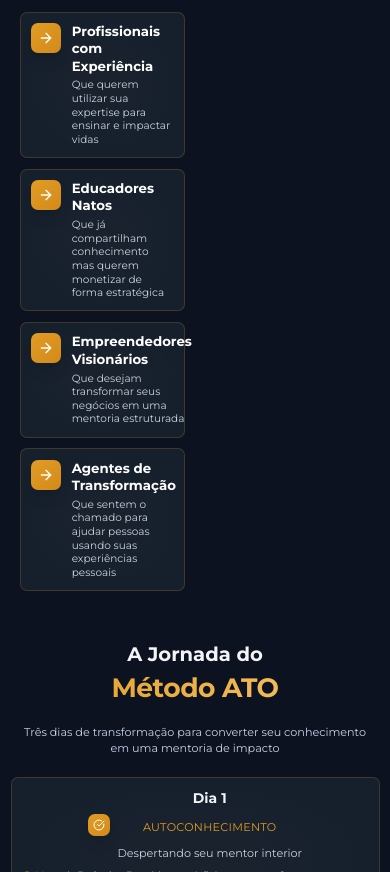
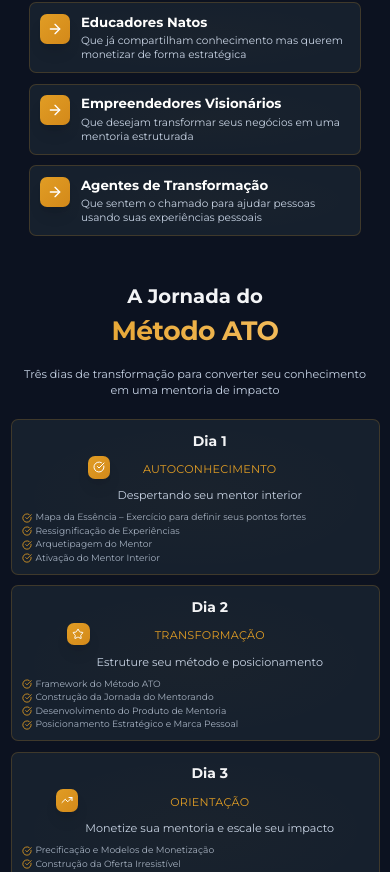
Before and after one commit to iagosoave/ato, a React (Vite) app: page / in a window 390 px wide. Shown: the part 1128-2000 px from the top of the page. Built offline with nearby package versions, Linux system fonts and the light colour scheme; the HTML template or start-up script is replaced by a standard one.

Commit message:
Adicionando nome_do_arquivo.ext

```diff
--- a/src/index.css
+++ b/src/index.css
@@ -1190,119 +1190,90 @@ footer {
 
 /* Correção específica para PricingSection e garantia contra sobreposições */
 
-  /* Garantir que todas as seções no mobile respeitem seus espaços */
-  .method-journey-section,
-  .event-logistics-section,
-  .pricing-section,
-  .testimonials-section,
-  .cristofer-section,
-  .final-cta-section,
-  .faq-section {
-    position: relative !important;
-    display: block !important;
-    width: 100% !important;
+  /* CORREÇÃO DE SOBREPOSIÇÃO PARA MOBILE - NÃO AFETA DESKTOP */
+
+@media (max-width: 767px) {
+  /* Reset para todas as seções exceto hero */
+  section:not(.hero-section) {
+    position: static !important;
+    z-index: 1 !important;
+    height: auto !important;
+    min-height: auto !important;
+    max-height: none !important;
+    overflow: visible !important;
     margin: 0 !important;
-    padding: 20px 0 !important;
-    clear: both !important;
-    float: none !important;
-    overflow: visible !important;
+    border: none !important;
+    padding: 2rem 0 !important;
     transform: none !important;
   }
 
-  /* Remover todos os elementos de correção anteriores */
-  [id*="fix"],
+  /* Remover elementos de correção antigos que podem estar causando conflito */
+  [id*="section-gap-fix"],
   [class*="-fix"],
   [class*="fix-"],
-  [class*="section-gap-fix"],
-  [class*="audience-bottom-fix"],
-  [class*="method-top-fix"],
-  [class*="faq-to-black-footer"],
-  [class*="footer-top-fix"] {
+  [class*="barrier"] {
     display: none !important;
   }
 
-  /* Remover quaisquer margens negativas */
-  section + section {
+  /* Adicionar pequena separação entre seções */
+  section:not(.hero-section) {
+    border-bottom: 1px solid rgba(255,255,255,0.05) !important;
+  }
+
+  /* Corrigir efeito de hover problemático */
+  .group:hover .absolute.inset-0 {
+    display: none !important;
+  }
+
+  /* Garantir que elementos não vazem para outras seções */
+  section:not(.hero-section) {
+    clear: both !important;
     margin-top: 0 !important;
   }
 
-  /* Tratar elementos posicionados absolutamente dentro das seções */
-  section [style*="position: absolute"] {
-    position: relative !important;
-    top: auto !important;
-    left: auto !important;
-    bottom: auto !important;
-    right: auto !important;
+  /* Ajuste para a seção de pricing */
+  .pricing-section .price-highlight {
+    margin-bottom: 1.5rem !important;
   }
 
-  /* Específico para elementos posicionados absolutamente na PricingSection */
-  .pricing-section [style*="position: absolute"] {
-    position: relative !important;
-    top: auto !important;
-    left: auto !important;
-    right: auto !important;
-    bottom: auto !important;
-    margin: 0 !important;
-  }
-
-  /* Assegurar compatibilidade com todos os dispositivos móveis */
-  @media (max-width: 576px) {
-    .pricing-section {
-      padding-top: 15px !important;
-      padding-bottom: 15px !important;
-    }
-  }
-
-  @media (max-width: 375px) {
-    .pricing-section {
-      padding-top: 10px !important;
-      padding-bottom: 10px !important;
-    }
-  }
-
-  /* Correção específica para os cards no final da PricingSection */
-
-@media (max-width: 767px) {
-  /* Ajuste principal para a PricingSection */
-  .pricing-section {
-    padding-bottom: 30px !important; /* Adiciona mais espaço no final da seção */
-    overflow: visible !important;
-    position: relative !important;
-    z-index: 1 !important;
-  }
-
-  /* Correção específica para os cards/elementos no final da seção */
-  .pricing-section [class*="card"],
-  .pricing-section [class*="price"],
-  .pricing-section [class*="plan"],
-  .pricing-section [class*="item"],
-  .pricing-section > div > div:last-child,
-  .pricing-section .container > div:last-child {
-    margin-bottom: 0 !important;
-    position: relative !important;
-    z-index: 1 !important;
-    bottom: auto !important;
-    transform: none !important;
-  }
-
-  /* Garantir que a próxima seção não sobreponha */
-  .pricing-section + .testimonials-section {
-    margin-top: 0 !important;
-    padding-top: 20px !important;
-    position: relative !important;
-    z-index: 1 !important;
+  /* Garantir espaçamento apropriado entre seções específicas */
+  .audience-section {
+    z-index: 45 !important;
     clear: both !important;
   }
 
-  /* Remover qualquer elemento posicionado absolutamente no final da PricingSection */
-  .pricing-section > [style*="position: absolute"],
-  .pricing-section [style*="position: fixed"],
-  .pricing-section [style*="position: sticky"] {
-    position: relative !important;
+  .method-journey-section {
+    z-index: 40 !important;
+    clear: both !important;
   }
 
-  /* Garantir que elementos com z-index alto não causem sobreposição */
-  .pricing-section [style*="z-index:"] {
-    z-index: 1 !important;
+  .event-details-section {
+    z-index: 35 !important;
+    clear: both !important;
+  }
+
+  .pricing-section {
+    z-index: 30 !important;
+    clear: both !important;
+  }
+
+  .testimonials-section {
+    z-index: 25 !important;
+    clear: both !important;
+  }
+
+  .cristofer-section {
+    z-index: 20 !important;
+    clear: both !important;
+  }
+
+  .final-cta-section {
+    z-index: 15 !important;
+    clear: both !important;
+  }
+
+  .faq-section {
+    z-index: 10 !important;
+    clear: both !important;
   }
 }
--- a/src/section/Footer.jsx
+++ b/src/section/Footer.jsx
@@ -45,7 +45,7 @@ const Footer = () => {
         }}>
           Desenvolvido por{" "}
           <a
-            href="https://www.instagram.com/webbraze/"
+            href="https://www.instagram.com/webbrazee/"
             target="_blank"
             rel="noopener noreferrer"
             style={{
```
